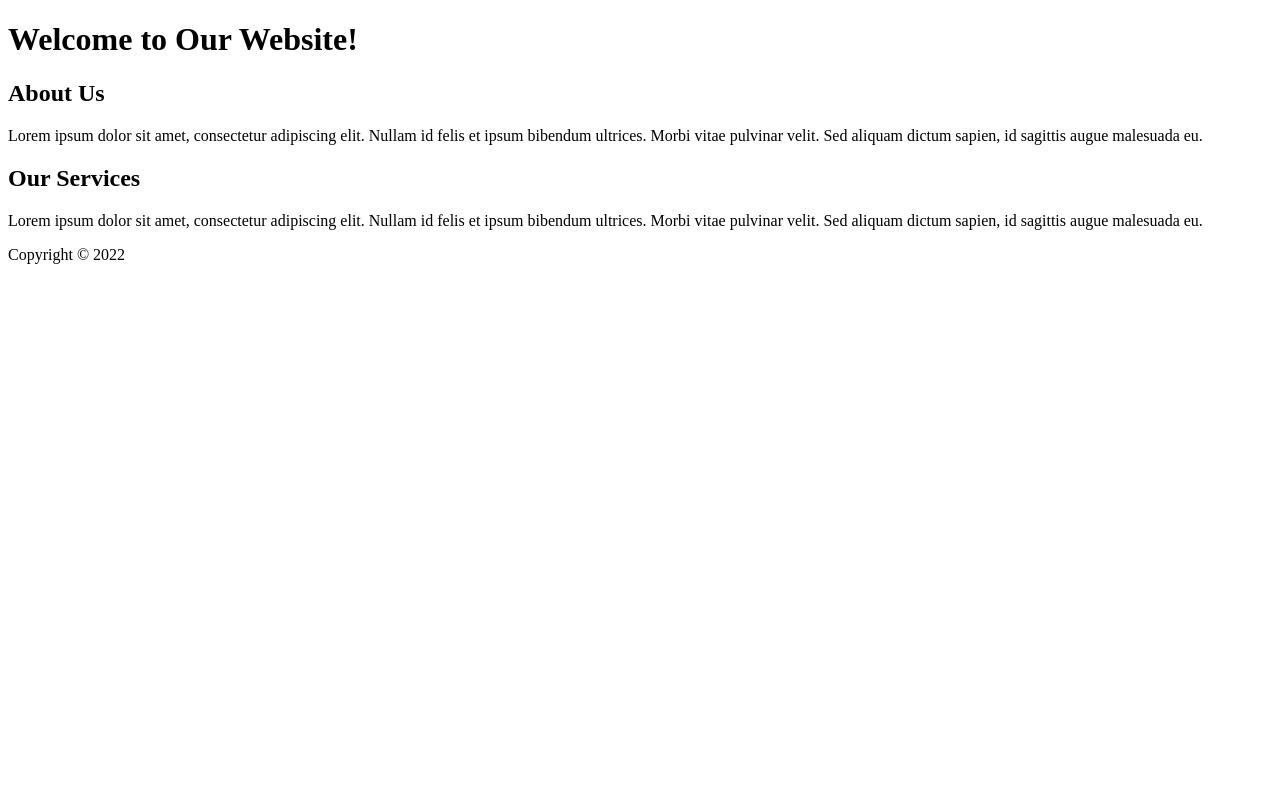
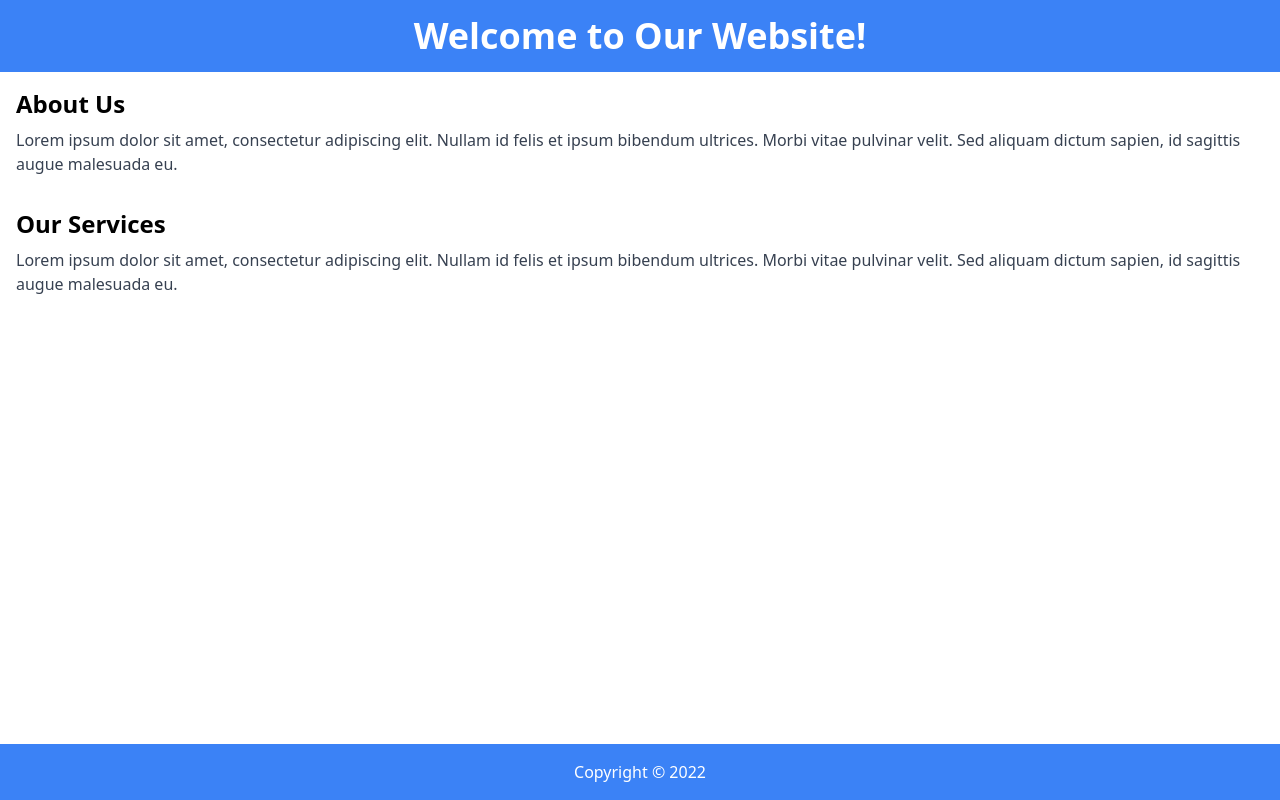
Before and after one commit to COS301-SE-2024/ECHO, an Angular app in the folder Frontend/: page /landing in a window 1280 px wide. Built offline with nearby package versions, Linux system fonts and the light colour scheme.

Commit message:
🚀 added Tailwind css and landing page basic styling

```diff
--- a/Frontend/angular.json
+++ b/Frontend/angular.json
@@ -26,7 +26,7 @@
               "src/manifest.webmanifest"
             ],
             "styles": [
-              "src/styles.css"
+              "src/styles/styles.css"
             ],
             "scripts": [],
             "server": "src/main.server.ts",
@@ -92,6 +92,7 @@
               "src/manifest.webmanifest"
             ],
             "styles": [
+              "src/styles/tailwind.css",
               "src/styles.css"
             ],
             "scripts": []
--- a/Frontend/package.json
+++ b/Frontend/package.json
@@ -22,8 +22,12 @@
     "@angular/router": "^17.3.0",
     "@angular/service-worker": "^17.3.0",
     "@angular/ssr": "^17.3.0",
+    "autoprefixer": "^10.4.19",
     "express": "^4.18.2",
+    "postcss": "^8.4.38",
+    "postcss-import": "^16.1.0",
     "rxjs": "~7.8.0",
+    "tailwindcss": "^3.4.3",
     "tslib": "^2.3.0",
     "zone.js": "~0.14.3"
   },
--- a/Frontend/src/app/pages/landing-page/landing-page.component.html
+++ b/Frontend/src/app/pages/landing-page/landing-page.component.html
@@ -1,18 +1,18 @@
-<div class="landing-page">
-    <header>
-        <h1>Welcome to Our Website!</h1>
+<div class="min-h-screen flex flex-col">
+    <header class="bg-blue-500 text-white text-center py-4">
+        <h1 class="text-4xl font-bold">Welcome to Our Website!</h1>
     </header>
-    <main>
-        <section>
-            <h2>About Us</h2>
-            <p>Lorem ipsum dolor sit amet, consectetur adipiscing elit. Nullam id felis et ipsum bibendum ultrices. Morbi vitae pulvinar velit. Sed aliquam dictum sapien, id sagittis augue malesuada eu.</p>
+    <main class="flex-grow p-4">
+        <section class="mb-8">
+            <h2 class="text-2xl font-semibold mb-2">About Us</h2>
+            <p class="text-gray-700">Lorem ipsum dolor sit amet, consectetur adipiscing elit. Nullam id felis et ipsum bibendum ultrices. Morbi vitae pulvinar velit. Sed aliquam dictum sapien, id sagittis augue malesuada eu.</p>
         </section>
         <section>
-            <h2>Our Services</h2>
-            <p>Lorem ipsum dolor sit amet, consectetur adipiscing elit. Nullam id felis et ipsum bibendum ultrices. Morbi vitae pulvinar velit. Sed aliquam dictum sapien, id sagittis augue malesuada eu.</p>
+            <h2 class="text-2xl font-semibold mb-2">Our Services</h2>
+            <p class="text-gray-700">Lorem ipsum dolor sit amet, consectetur adipiscing elit. Nullam id felis et ipsum bibendum ultrices. Morbi vitae pulvinar velit. Sed aliquam dictum sapien, id sagittis augue malesuada eu.</p>
         </section>
     </main>
-    <footer>
+    <footer class="bg-blue-500 text-white text-center py-4">
         <p>Copyright &copy; 2022</p>
     </footer>
 </div>
--- a/Frontend/src/styles.css
+++ /dev/null
@@ -1 +0,0 @@
-/* You can add global styles to this file, and also import other style files */
--- /dev/null
+++ b/Frontend/src/styles/styles.css
@@ -0,0 +1,3 @@
+@tailwind base;
+@tailwind components;
+@tailwind utilities;
--- /dev/null
+++ b/Frontend/tailwind.config.js
@@ -0,0 +1,11 @@
+module.exports = {
+  purge: ['./src/**/*.{html,ts}'],
+  darkMode: false, // or 'media' or 'class'
+  theme: {
+    extend: {},
+  },
+  variants: {
+    extend: {},
+  },
+  plugins: [],
+}
```
Also changed, not shown: Frontend/src/postcss.config.js (added, +7 -0 lines), 1 other file (tests, documents, lock files or other folders).
